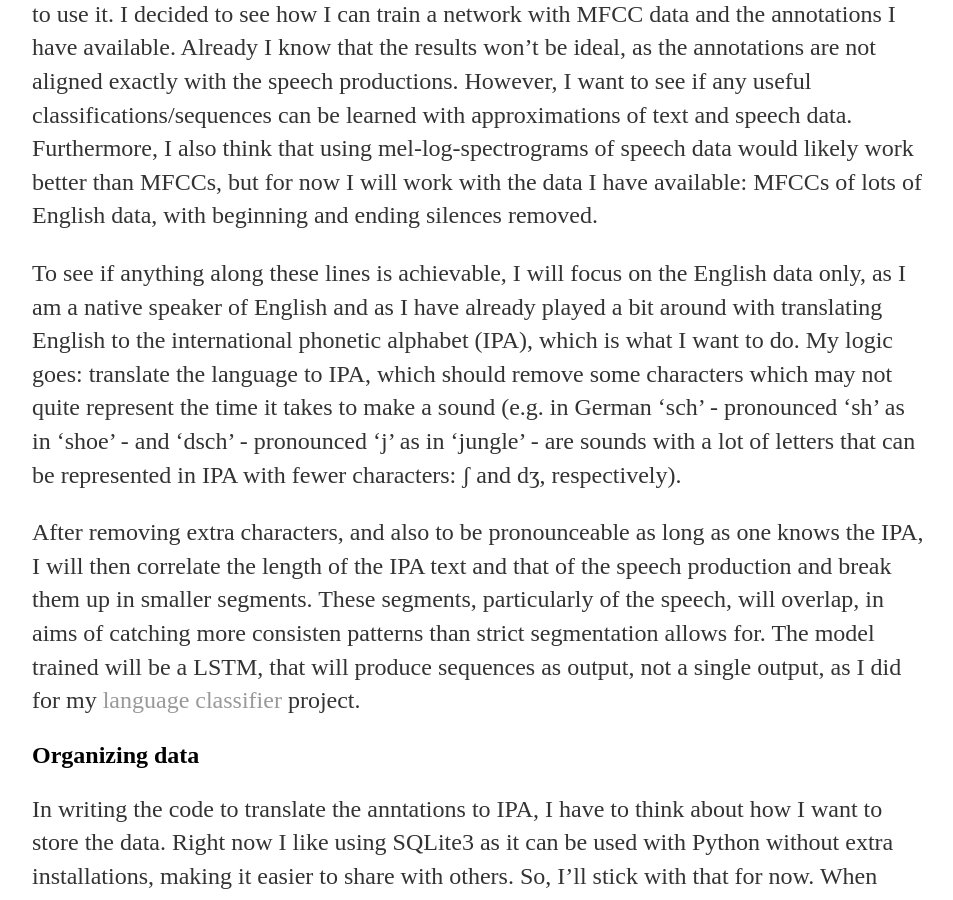
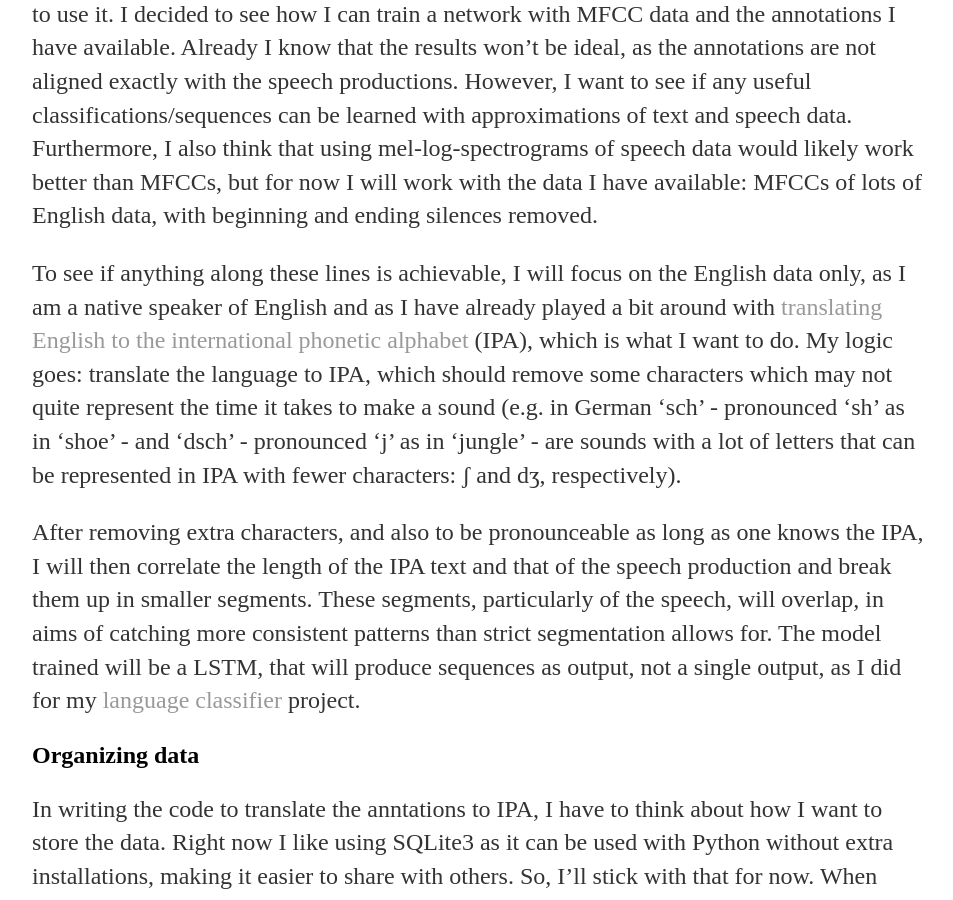
Before and after one commit to a-n-rose/a-n-rose.github.io, a Jekyll site: the page built from _posts/2018-09-12-multiling-speech2text.md, in a window 1280 px wide and 900 px high, scrolled down 1671 px. Shown: the whole window, without its empty margins (160-1113 px from the left). Built offline with Jekyll 4.4.1, drawn with Linux system fonts in a browser that asks for light colours.

Commit message:
typo fix; added link to repo

```diff
--- a/_posts/2018-09-12-multiling-speech2text.md
+++ b/_posts/2018-09-12-multiling-speech2text.md
@@ -47,9 +47,9 @@ The English annotation files are in a separate folder from the WAV files. The En
 
 Having looked a bit into the annotation data, I thought about how I could use it/how I wanted to use it. I decided to see how I can train a network with MFCC data and the annotations I have available. Already I know that the results won't be ideal, as the annotations are not aligned exactly with the speech productions. However, I want to see if any useful classifications/sequences can be learned with approximations of text and speech data. Furthermore, I also think that using mel-log-spectrograms of speech data would likely work better than MFCCs, but for now I will work with the data I have available: MFCCs of lots of English data, with beginning and ending silences removed.
 
-To see if anything along these lines is achievable, I will focus on the English data only, as I am a native speaker of English and as I have already played a bit around with translating English to the international phonetic alphabet (IPA), which is what I want to do. My logic goes: translate the language to IPA, which should remove some characters which may not quite represent the time it takes to make a sound (e.g. in German 'sch' - pronounced 'sh' as in 'shoe' - and 'dsch' - pronounced 'j' as in 'jungle' - are sounds with a lot of letters that can be represented in IPA with fewer characters: ʃ  and dʒ, respectively).
+To see if anything along these lines is achievable, I will focus on the English data only, as I am a native speaker of English and as I have already played a bit around with <a href="https://github.com/a-n-rose/ipa-features-from-text">translating English to the international phonetic alphabet</a> (IPA), which is what I want to do. My logic goes: translate the language to IPA, which should remove some characters which may not quite represent the time it takes to make a sound (e.g. in German 'sch' - pronounced 'sh' as in 'shoe' - and 'dsch' - pronounced 'j' as in 'jungle' - are sounds with a lot of letters that can be represented in IPA with fewer characters: ʃ  and dʒ, respectively).
 
-After removing extra characters, and also to be pronounceable as long as one knows the IPA, I will then correlate the length of the IPA text and that of the speech production and break them up in smaller segments. These segments, particularly of the speech, will overlap, in aims of catching more consisten patterns than strict segmentation allows for. The model trained will be a LSTM, that will produce sequences as output, not a single output, as I did for my <a href="/2018/09/07/language-classifier-LSTM.html">language classifier</a> project.
+After removing extra characters, and also to be pronounceable as long as one knows the IPA, I will then correlate the length of the IPA text and that of the speech production and break them up in smaller segments. These segments, particularly of the speech, will overlap, in aims of catching more consistent patterns than strict segmentation allows for. The model trained will be a LSTM, that will produce sequences as output, not a single output, as I did for my <a href="/2018/09/07/language-classifier-LSTM.html">language classifier</a> project.
 
 ## Organizing data
 
```
